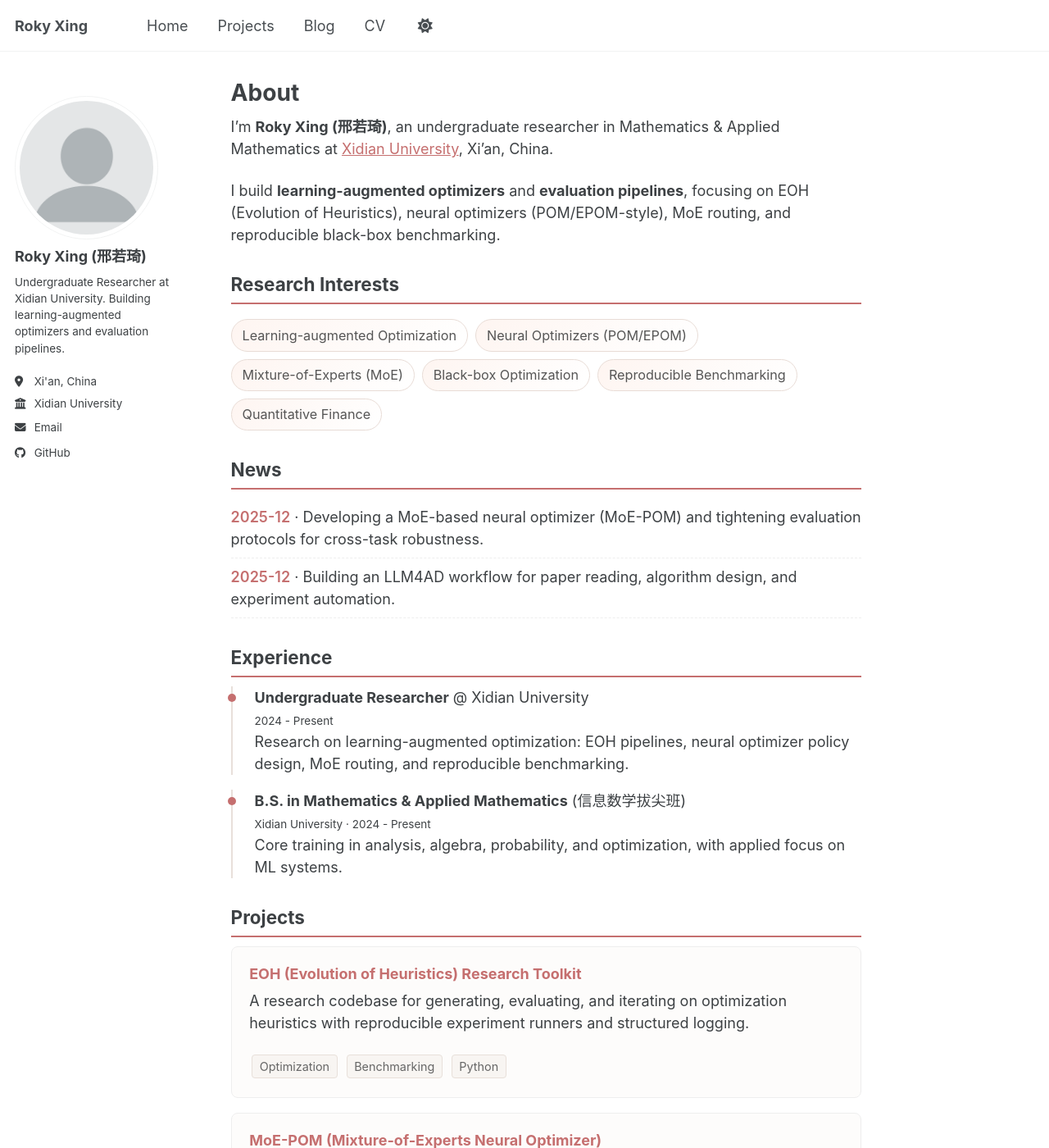
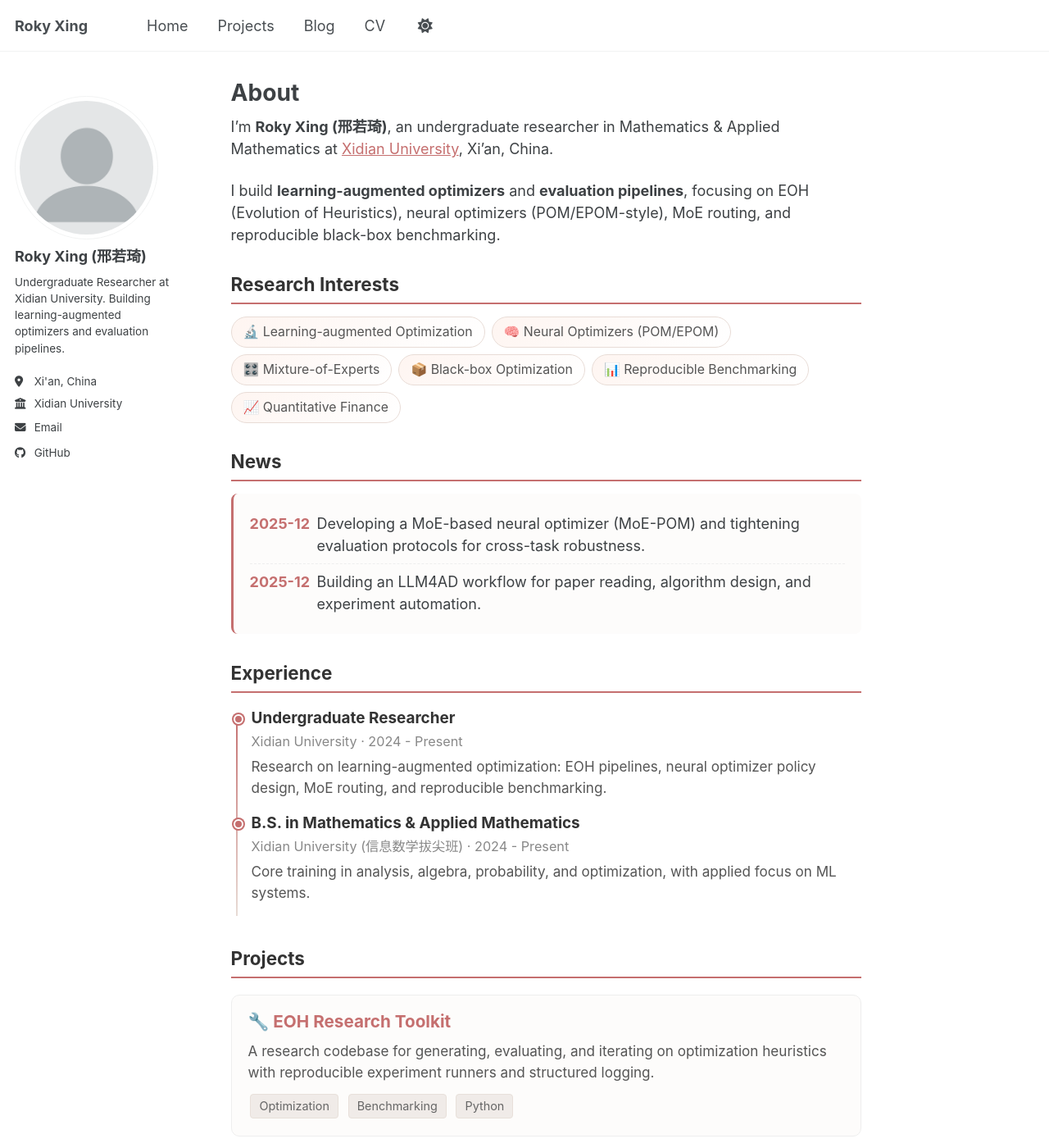
Before and after one commit to Roki-Xing/Roki-Xing.github.io, a Jekyll site: the page built from _pages/about.md, in a window 1280 px wide and 1400 px high. Shown: the whole window at 82% size. Built offline with Jekyll 4.4.1, drawn with Linux system fonts in a browser that asks for light colours; a script bundle is joined from its source files by our own code; library files that are not in the unit come from our copies; some of the changed lines change nothing that is shown; some of the changed text lies outside the part shown.

Commit message:
style: add inline styles for better visual effects
  - Interest pills with hover animation
  - News section with accent border
  - Timeline with gradient line and dots
  - Project cards with hover shadow
  - Section headers with underline

```diff
--- a/_pages/about.md
+++ b/_pages/about.md
@@ -7,88 +7,270 @@ redirect_from:
   - /about.html
 ---
 
+<style>
+/* Custom styles for this page */
+.interest-pills {
+  display: flex;
+  flex-wrap: wrap;
+  gap: 8px;
+  margin: 15px 0 25px 0;
+}
+.interest-pill {
+  background: linear-gradient(135deg, #fef5f1 0%, #fff 100%);
+  border: 1px solid #e8dcd6;
+  padding: 6px 14px;
+  border-radius: 20px;
+  font-size: 0.88em;
+  color: #555;
+  transition: all 0.2s ease;
+}
+.interest-pill:hover {
+  background: #c56f6f;
+  color: white;
+  border-color: #c56f6f;
+  transform: translateY(-1px);
+}
+
+.news-section {
+  background: #fdfcfb;
+  border-radius: 8px;
+  padding: 15px 20px;
+  margin: 15px 0;
+  border-left: 3px solid #c56f6f;
+}
+.news-item {
+  padding: 8px 0;
+  border-bottom: 1px dashed #eee;
+  display: flex;
+  align-items: flex-start;
+  gap: 12px;
+}
+.news-item:last-child { border-bottom: none; }
+.news-date {
+  font-weight: 700;
+  color: #c56f6f;
+  white-space: nowrap;
+  min-width: 70px;
+}
+
+.timeline {
+  position: relative;
+  padding-left: 25px;
+  margin: 20px 0;
+}
+.timeline::before {
+  content: '';
+  position: absolute;
+  left: 6px;
+  top: 5px;
+  bottom: 5px;
+  width: 2px;
+  background: linear-gradient(to bottom, #c56f6f, #e8dcd6);
+}
+.timeline-item {
+  position: relative;
+  padding-bottom: 20px;
+}
+.timeline-item::before {
+  content: '';
+  position: absolute;
+  left: -22px;
+  top: 6px;
+  width: 12px;
+  height: 12px;
+  background: #c56f6f;
+  border-radius: 50%;
+  border: 2px solid white;
+  box-shadow: 0 0 0 2px #c56f6f;
+}
+.timeline-item h4 {
+  margin: 0 0 4px 0;
+  color: #333;
+  font-size: 1.05em;
+}
+.timeline-item .meta {
+  color: #888;
+  font-size: 0.9em;
+  margin-bottom: 6px;
+}
+.timeline-item p {
+  margin: 0;
+  color: #555;
+  font-size: 0.95em;
+  line-height: 1.5;
+}
+
+.project-grid {
+  display: grid;
+  gap: 20px;
+  margin: 20px 0;
+}
+.project-card {
+  background: #fdfcfb;
+  border: 1px solid #eee;
+  border-radius: 10px;
+  padding: 20px;
+  transition: all 0.3s ease;
+}
+.project-card:hover {
+  box-shadow: 0 8px 25px rgba(197, 111, 111, 0.15);
+  transform: translateY(-3px);
+  border-color: #c56f6f;
+}
+.project-card h3 {
+  margin: 0 0 10px 0;
+  color: #c56f6f;
+  font-size: 1.15em;
+}
+.project-card p {
+  margin: 0 0 12px 0;
+  color: #555;
+  font-size: 0.95em;
+  line-height: 1.5;
+}
+.project-tags {
+  display: flex;
+  flex-wrap: wrap;
+  gap: 6px;
+}
+.tag {
+  display: inline-block;
+  padding: 3px 10px;
+  font-size: 0.8em;
+  background: #f0ebe8;
+  border-radius: 4px;
+  color: #666;
+}
+
+.award-list {
+  margin: 15px 0;
+}
+.award-item {
+  display: flex;
+  align-items: baseline;
+  padding: 8px 0;
+  border-bottom: 1px solid #f5f5f5;
+}
+.award-item:last-child { border-bottom: none; }
+.award-year {
+  font-weight: 700;
+  color: #c56f6f;
+  min-width: 55px;
+  font-size: 0.95em;
+}
+.award-text {
+  color: #444;
+}
+
+.section-header {
+  border-bottom: 2px solid #c56f6f;
+  padding-bottom: 8px;
+  margin: 30px 0 15px 0;
+  color: #333;
+}
+</style>
+
 I'm **Roky Xing (邢若琦)**, an undergraduate researcher in Mathematics & Applied Mathematics at [Xidian University](https://www.xidian.edu.cn/), Xi'an, China.
 
 I build **learning-augmented optimizers** and **evaluation pipelines**, focusing on EOH (Evolution of Heuristics), neural optimizers (POM/EPOM-style), MoE routing, and reproducible black-box benchmarking.
 
-## Research Interests
+<h2 class="section-header">Research Interests</h2>
 
 <div class="interest-pills">
-  <span class="interest-pill">Learning-augmented Optimization</span>
-  <span class="interest-pill">Neural Optimizers (POM/EPOM)</span>
-  <span class="interest-pill">Mixture-of-Experts (MoE)</span>
-  <span class="interest-pill">Black-box Optimization</span>
-  <span class="interest-pill">Reproducible Benchmarking</span>
-  <span class="interest-pill">Quantitative Finance</span>
+  <span class="interest-pill">🔬 Learning-augmented Optimization</span>
+  <span class="interest-pill">🧠 Neural Optimizers (POM/EPOM)</span>
+  <span class="interest-pill">🎛️ Mixture-of-Experts</span>
+  <span class="interest-pill">📦 Black-box Optimization</span>
+  <span class="interest-pill">📊 Reproducible Benchmarking</span>
+  <span class="interest-pill">📈 Quantitative Finance</span>
 </div>
 
-## News
+<h2 class="section-header">News</h2>
 
-<div class="news-item">
-  <span class="news-date">2025-12</span> · Developing a MoE-based neural optimizer (MoE-POM) and tightening evaluation protocols for cross-task robustness.
-</div>
-<div class="news-item">
-  <span class="news-date">2025-12</span> · Building an LLM4AD workflow for paper reading, algorithm design, and experiment automation.
+<div class="news-section">
+  <div class="news-item">
+    <span class="news-date">2025-12</span>
+    <span>Developing a MoE-based neural optimizer (MoE-POM) and tightening evaluation protocols for cross-task robustness.</span>
+  </div>
+  <div class="news-item">
+    <span class="news-date">2025-12</span>
+    <span>Building an LLM4AD workflow for paper reading, algorithm design, and experiment automation.</span>
+  </div>
 </div>
 
-## Experience
+<h2 class="section-header">Experience</h2>
 
-<div class="experience-item">
-  <strong>Undergraduate Researcher</strong> @ Xidian University<br>
-  <small>2024 - Present</small><br>
-  Research on learning-augmented optimization: EOH pipelines, neural optimizer policy design, MoE routing, and reproducible benchmarking.
+<div class="timeline">
+  <div class="timeline-item">
+    <h4>Undergraduate Researcher</h4>
+    <div class="meta">Xidian University · 2024 - Present</div>
+    <p>Research on learning-augmented optimization: EOH pipelines, neural optimizer policy design, MoE routing, and reproducible benchmarking.</p>
+  </div>
+  <div class="timeline-item">
+    <h4>B.S. in Mathematics & Applied Mathematics</h4>
+    <div class="meta">Xidian University (信息数学拔尖班) · 2024 - Present</div>
+    <p>Core training in analysis, algebra, probability, and optimization, with applied focus on ML systems.</p>
+  </div>
 </div>
 
-<div class="experience-item">
-  <strong>B.S. in Mathematics & Applied Mathematics</strong> (信息数学拔尖班)<br>
-  <small>Xidian University · 2024 - Present</small><br>
-  Core training in analysis, algebra, probability, and optimization, with applied focus on ML systems.
+<h2 class="section-header">Projects</h2>
+
+<div class="project-grid">
+  <div class="project-card">
+    <h3>🔧 EOH Research Toolkit</h3>
+    <p>A research codebase for generating, evaluating, and iterating on optimization heuristics with reproducible experiment runners and structured logging.</p>
+    <div class="project-tags">
+      <span class="tag">Optimization</span>
+      <span class="tag">Benchmarking</span>
+      <span class="tag">Python</span>
+    </div>
+  </div>
+
+  <div class="project-card">
+    <h3>🎯 MoE-POM Neural Optimizer</h3>
+    <p>A MoE-routed optimizer policy inspired by POM/EPOM. Targets robustness across tasks and scale variation, with careful training stability and ablations.</p>
+    <div class="project-tags">
+      <span class="tag">MoE</span>
+      <span class="tag">Neural Optimizer</span>
+      <span class="tag">Black-box</span>
+    </div>
+  </div>
+
+  <div class="project-card">
+    <h3>🤖 LLM4AD Workflow</h3>
+    <p>A Claude/LLM-assisted workflow for paper reading, algorithm design, and experiment automation. Focus on turning reading into runnable baselines.</p>
+    <div class="project-tags">
+      <span class="tag">LLM</span>
+      <span class="tag">Automation</span>
+      <span class="tag">Research</span>
+    </div>
+  </div>
 </div>
 
-## Projects
+<h2 class="section-header">Awards</h2>
 
-<div class="project-card">
-  <h3>EOH (Evolution of Heuristics) Research Toolkit</h3>
-  <p>A research codebase for generating, evaluating, and iterating on optimization heuristics with reproducible experiment runners and structured logging.</p>
-  <span class="tag">Optimization</span>
-  <span class="tag">Benchmarking</span>
-  <span class="tag">Python</span>
+<div class="award-list">
+  <div class="award-item">
+    <span class="award-year">2025</span>
+    <span class="award-text">Mathematical Modeling Competition Award <em style="color:#999">(TODO: verify)</em></span>
+  </div>
+  <div class="award-item">
+    <span class="award-year">2025</span>
+    <span class="award-text">Academic Ranking - 2/31 in major <em style="color:#999">(TODO: verify)</em></span>
+  </div>
 </div>
 
-<div class="project-card">
-  <h3>MoE-POM (Mixture-of-Experts Neural Optimizer)</h3>
-  <p>A MoE-routed optimizer policy inspired by POM/EPOM. Targets robustness across tasks and scale variation, with careful training stability and ablations.</p>
-  <span class="tag">MoE</span>
-  <span class="tag">Neural Optimizer</span>
-  <span class="tag">Black-box Optimization</span>
-</div>
+<h2 class="section-header">Talks</h2>
 
-<div class="project-card">
-  <h3>LLM4AD Workflow</h3>
-  <p>A Claude/LLM-assisted workflow for paper reading, algorithm design, and experiment automation. Focus on turning reading into runnable baselines.</p>
-  <span class="tag">LLM</span>
-  <span class="tag">Automation</span>
-  <span class="tag">Research Tooling</span>
-</div>
-
-## Awards
-
-<div class="award-item">
-  <span class="award-year">2025</span>
-  <span>Mathematical Modeling Competition Award <em>(TODO: verify)</em></span>
-</div>
-<div class="award-item">
-  <span class="award-year">2025</span>
-  <span>Academic Ranking - 2/31 in major, 4/31 comprehensive <em>(TODO: verify)</em></span>
-</div>
-
-## Talks
-
-<div class="experience-item">
-  <strong>From Memory to Thinking: Pretrained Optimizers with Adaptive Reasoning</strong><br>
-  <small>2025-12 · Internal seminar / competition presentation <em>(TODO: verify)</em></small>
+<div class="timeline">
+  <div class="timeline-item">
+    <h4>From Memory to Thinking: Pretrained Optimizers with Adaptive Reasoning</h4>
+    <div class="meta">Internal seminar · 2025-12 <em style="color:#999">(TODO: verify)</em></div>
+  </div>
 </div>
 
 ---
 
-<small><em>Last updated: December 2024</em></small>
+<p style="text-align: center; color: #999; font-size: 0.85em; margin-top: 40px;">
+  <em>Last updated: December 2024</em>
+</p>
```
